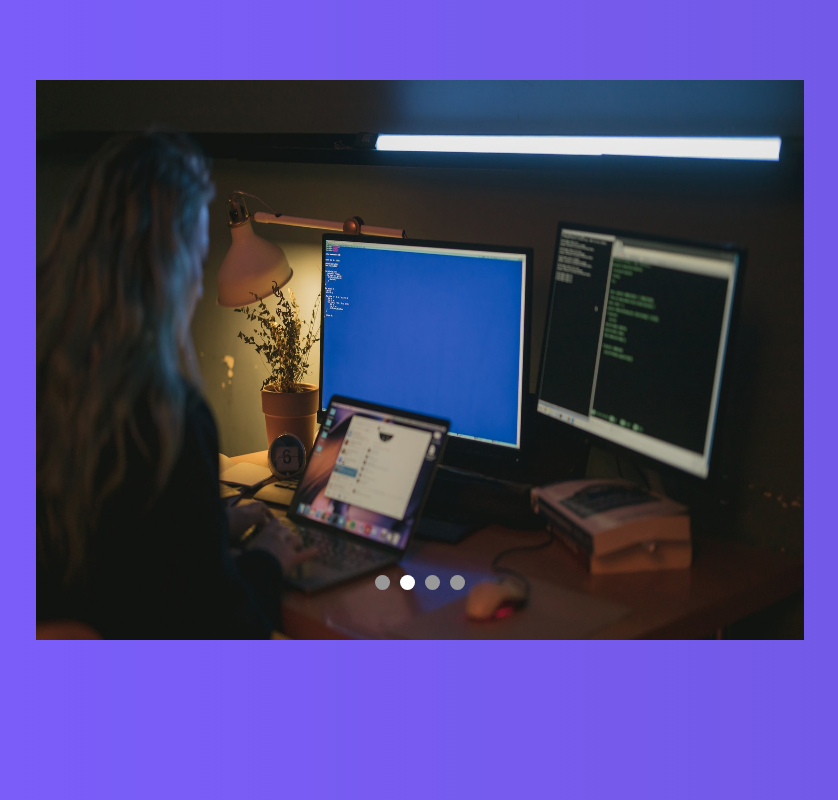
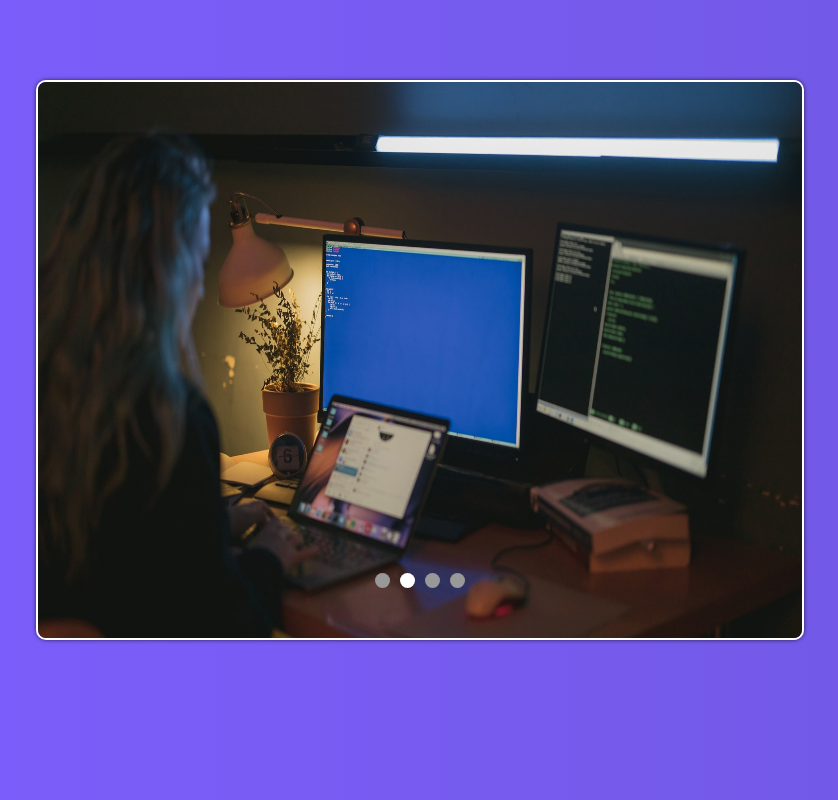
Before and after one commit to mokaddemhicham/slider, a plain HTML site: page index.html in a window 1280 px wide. Shown: the whole page, without its empty margins (220-1058 px from the left). Drawn offline with Linux system fonts and the light colour scheme.

Commit message:
Update style.css

```diff
--- a/css/style.css
+++ b/css/style.css
@@ -15,6 +15,9 @@ body{
   position: relative;
   margin: calc(20vh/2) auto;
   overflow: hidden;
+  border: 2px solid #fff;
+  border-radius: 10px;
+  box-shadow: 0px 0px 5px -1px #000;
 }
 
 .slides{
```
